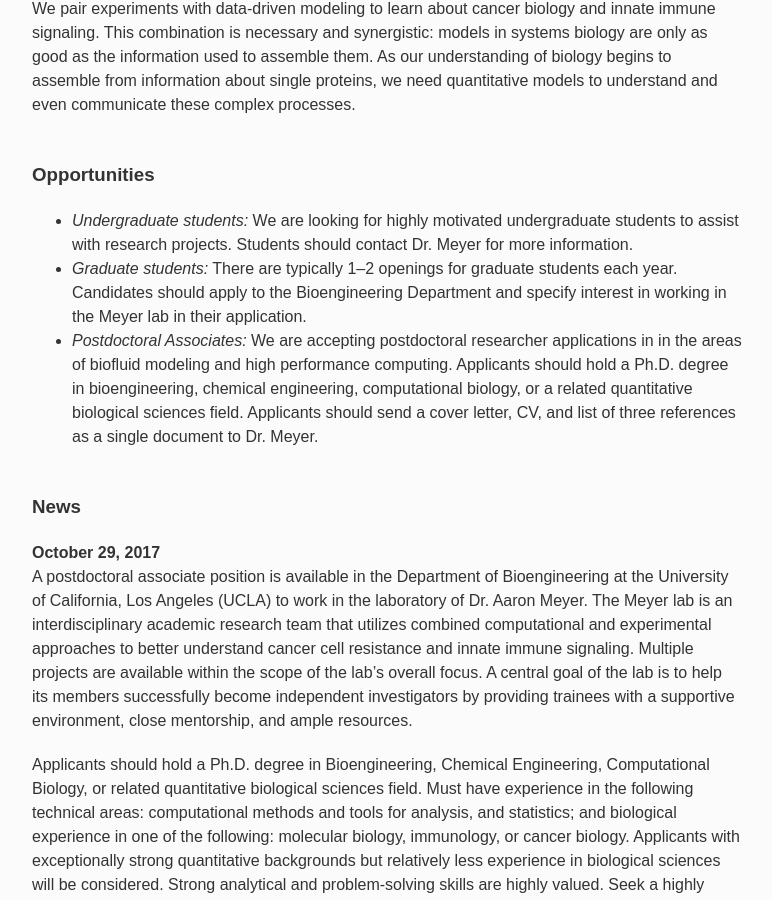
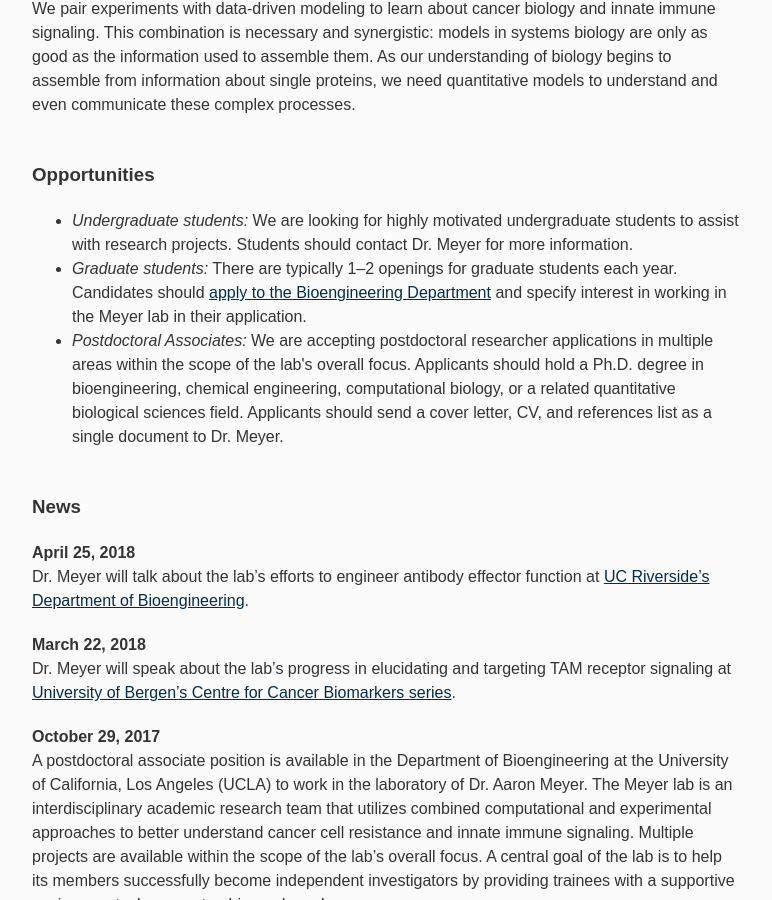
Before and after one commit to meyer-lab/asmlab.org, a Jekyll site: the page built from index.html, in a window 1280 px wide and 900 px high, scrolled down 214 px. Shown: the whole window, without its empty margins (253-1025 px from the left). Built offline with Jekyll 4.4.1, drawn with Linux system fonts in a browser that asks for light colours; some web fonts are replaced.

Commit message:
Proofing

```diff
--- a/index.html
+++ b/index.html
@@ -13,8 +13,8 @@ title: /
 
 <ul>
 <li><i>Undergraduate students:</i> We are looking for highly motivated undergraduate students to assist with research projects. Students should contact Dr. Meyer for more information.</li>
-<li><i>Graduate students:</i> There are typically 1–2 openings for graduate students each year. Candidates should apply to the Bioengineering Department and specify interest in working in the Meyer lab in their application.</li>
-<li><i>Postdoctoral Associates:</i> We are accepting postdoctoral researcher applications in in the areas of biofluid modeling and high performance computing. Applicants should hold a Ph.D. degree in bioengineering, chemical engineering, computational biology, or a related quantitative biological sciences field. Applicants should send a cover letter, CV, and list of three references as a single document to Dr. Meyer.</li>
+<li><i>Graduate students:</i> There are typically 1–2 openings for graduate students each year. Candidates should <a href="https://www.bioeng.ucla.edu/graduate-admissions-2/">apply to the Bioengineering Department</a> and specify interest in working in the Meyer lab in their application.</li>
+<li><i>Postdoctoral Associates:</i> We are accepting postdoctoral researcher applications in multiple areas within the scope of the lab's overall focus. Applicants should hold a Ph.D. degree in bioengineering, chemical engineering, computational biology, or a related quantitative biological sciences field. Applicants should send a cover letter, CV, and references list as a single document to Dr. Meyer.</li>
 </ul>
 
 <br />
```
Also changed, not shown: _posts/news/2018-03-22-UiB-seminar.md (added, +8 -0 lines), _posts/news/2018-04-25-UC-Riverside-seminar.markdown (added, +8 -0 lines).
